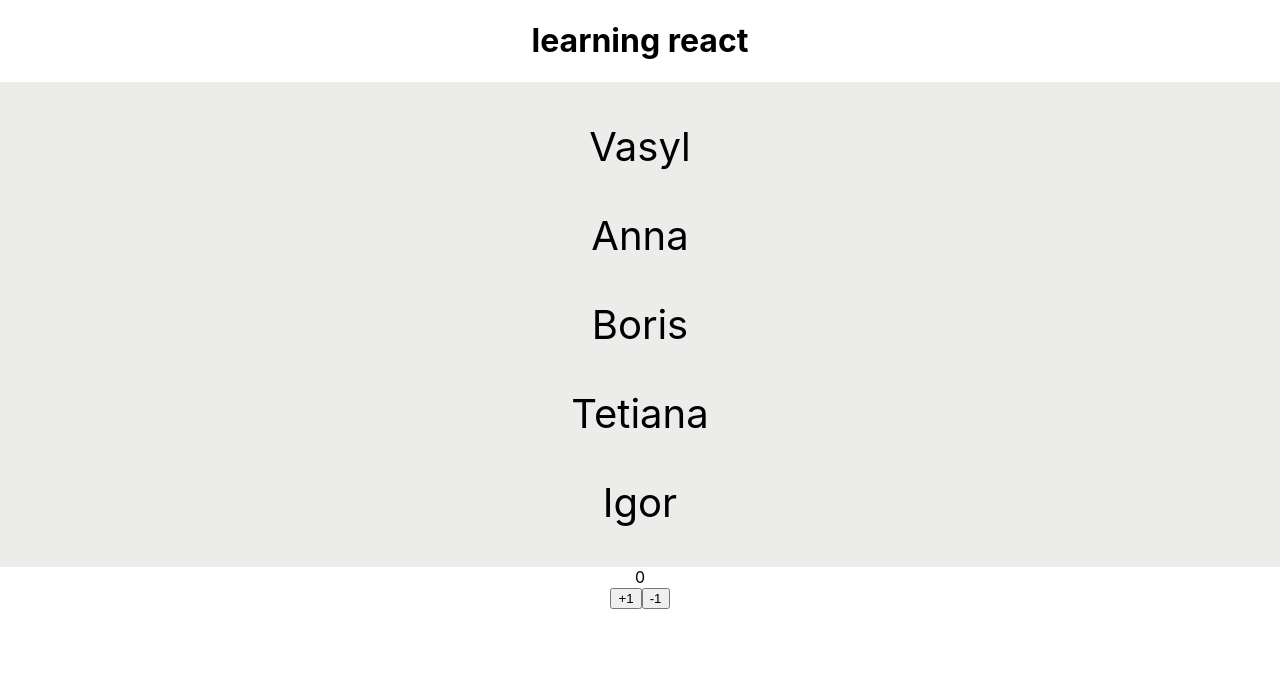
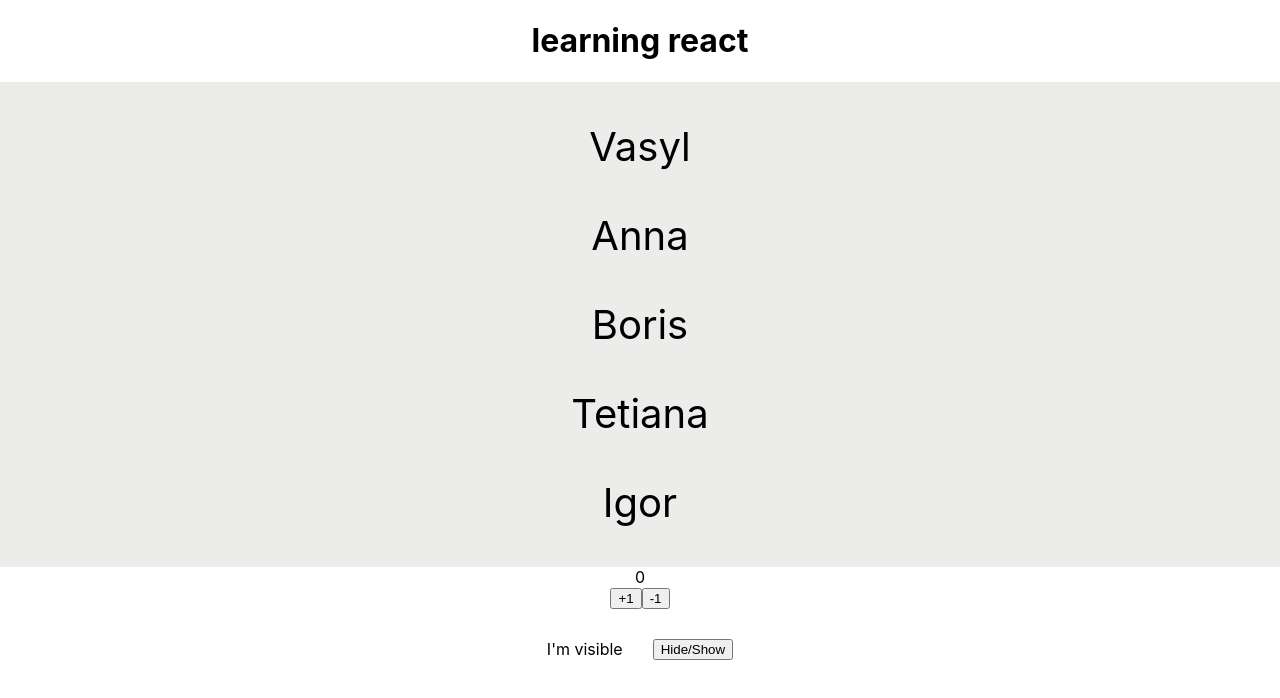
Before and after one commit to VasylSabadosh/learning-react, a React (Create React App) app: page / in a window 1280 px wide. Shown: the top 698 px of the page. Built offline with nearby package versions, Linux system fonts and the light colour scheme; the HTML template or start-up script is replaced by a standard one.

Commit message:
add hide/show button

```diff
--- a/src/App.js
+++ b/src/App.js
@@ -2,6 +2,8 @@ import './App.css';
 import MyFirstComponet from './components/MyFirstComponent/MyFirstComponet';
 import Header from "./components/Header/Header";
 import Counter from './components/Counter/Counter';
+import Button from './components/Button/Button';
+
 
 
 function App() {
@@ -11,6 +13,7 @@ function App() {
       <Header title = "learning react"/>
       <MyFirstComponet arr = {names}/>
       <Counter />
+      <Button />
     </div>
   );
 }
--- /dev/null
+++ b/src/components/Button/Button.css
@@ -0,0 +1,7 @@
+.button {
+    margin: 30px;
+
+    display: flex;
+    gap: 30px;
+    justify-content: center;
+}
--- /dev/null
+++ b/src/components/Button/Button.js
@@ -0,0 +1,20 @@
+import React, { Component } from 'react';
+import WithVisibility from '../WithVisibility/WithVisibility';
+import "./Button.css";
+
+class Button extends Component {
+    state = {
+        visibility: true,
+    }
+    render() {
+        return (
+            <div className='button'>
+                {this.state.visibility && <WithVisibility />}
+                <button onClick={
+                    ()=> this.setState((state)=>({visibility:!state.visibility}))}>Hide/Show</button>
+            </div>
+        );
+    }
+}
+
+export default Button;
--- /dev/null
+++ b/src/components/WithVisibility/WithVisibility.css
@@ -0,0 +1,3 @@
+.visibleDiv {
+    display: inline;
+}
--- /dev/null
+++ b/src/components/WithVisibility/WithVisibility.js
@@ -0,0 +1,15 @@
+import React, { Component } from 'react';
+import "./WithVisibility.css"
+
+class WithVisibility extends Component {
+
+    render() {
+        return (
+            <div  className='visibleDiv'>
+                <p  className='visibleDiv'>I'm visible</p>
+            </div>
+        );
+    }
+}
+
+export default WithVisibility;
```
